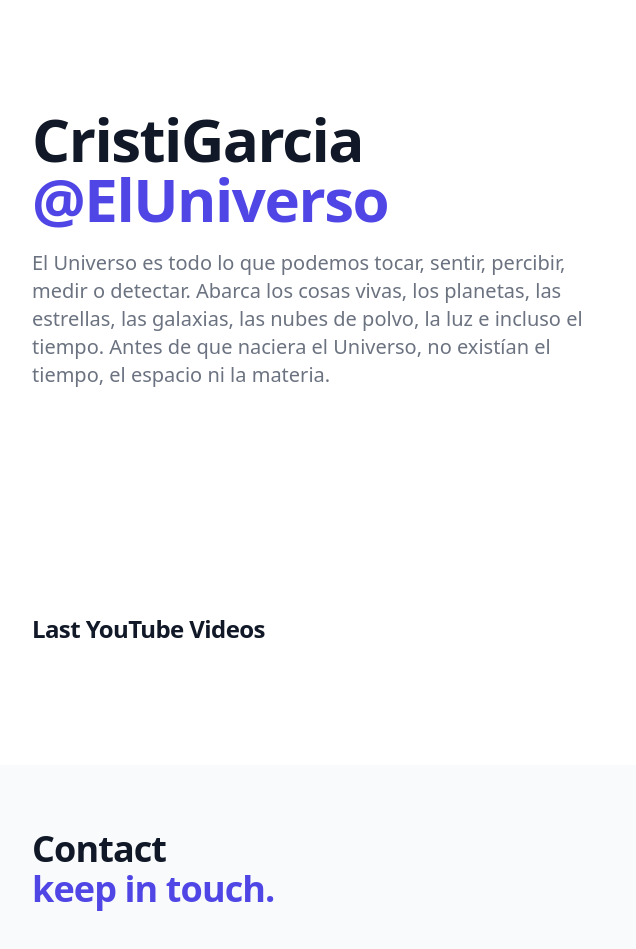
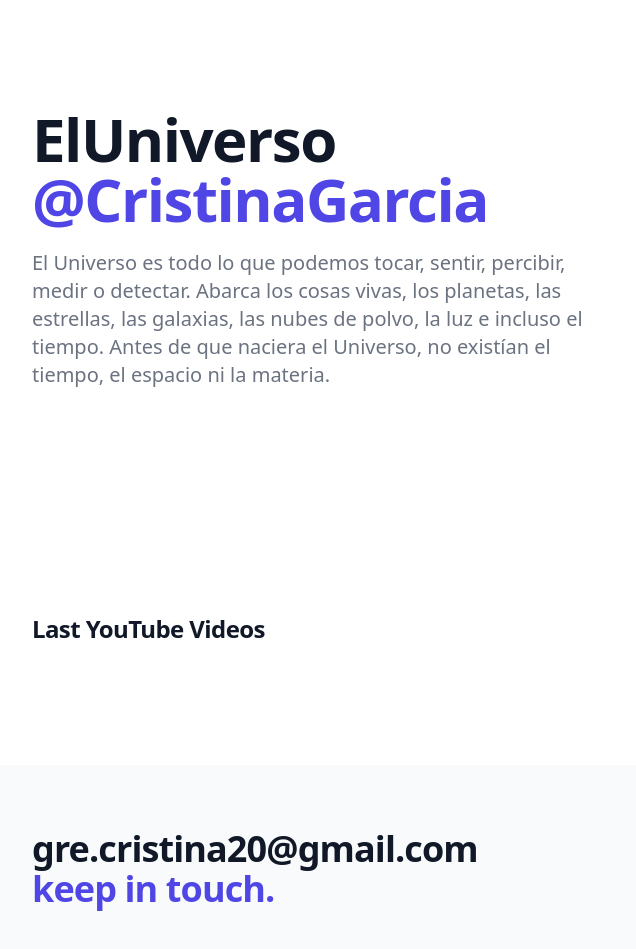
Before and after one commit to Cristina-Garcia/async-landing, a website: page src/index.html in a window 1280 px wide. Shown: the part 67-1016 px from the top of the page, 0-636 px from the left. Drawn offline with nearby package versions, Linux system fonts and the light colour scheme; no server answers.

Commit message:
cambios para deploy

```diff
--- a/src/assets/main.js
+++ b/src/assets/main.js
@@ -2,6 +2,7 @@
   "https://youtube-v31.p.rapidapi.com/search?channelId=UCjNevOFP-Kil0D9QAjNL-Jw&part=snippet%2Cid&order=date&maxResults=10";
 
 const content = null || document.getElementById("content");
+// console.log(content);
 
 const options = {
   method: "GET",
@@ -20,6 +21,7 @@
 (async () => {
   try {
     const videos = await fetchData(API);
+    // console.log(videos);
     let view = `
         ${videos.items
           .map(
@@ -40,20 +42,12 @@
       </div>
         `
           )
-          .slice(0, 4)
+          .slice(0, 5)
           .join("")}
         `;
     content.innerHTML = view;
+    console.log(view);
   } catch (error) {
     console.log(error);
   }
 })();
-
-/*fetch(
-  options
-)
-  .then((response) => response.json())
-  .then((response) => console.log(response))
-  .catch((err) => console.error(err));
-
-    // "https://youtube-v31.p.rapidapi.com/search?channelId=UCjNevOFP-Kil0D9QAjNL-Jw&part=snippet%2Cid&order=date&maxResults=10 */
--- a/src/index.html
+++ b/src/index.html
@@ -71,8 +71,10 @@
               <h1
                 class="text-4xl tracking-tight font-extrabold text-gray-900 sm:text-5xl md:text-6xl"
               >
-                <span class="block xl:inline">CristiGarcia</span>
-                <span class="block text-indigo-600 xl:inline">@ElUniverso</span>
+                <span class="block xl:inline">ElUniverso</span>
+                <span class="block text-indigo-600 xl:inline"
+                  >@CristinaGarcia</span
+                >
               </h1>
               <p
                 class="mt-3 text-base text-gray-500 sm:mt-5 sm:text-lg sm:max-w-xl sm:mx-auto md:mt-5 md:text-xl lg:mx-0"
@@ -106,19 +108,6 @@
           id="content"
         >
           <!-- content -->
-          <!-- <div class="group relative">
-            <div
-              class="w-full bg-gray-200 aspect-w-1 aspect-h-1 rounded-md overflow-hidden group-hover:opacity-75 lg:aspect-none"
-            >
-              <img src="" alt="" class="w-full" />
-            </div>
-            <div class="mt-4 flex justify-between">
-              <h3 class="text-sm text-gray-700">
-                <span aria-hidden="true" class="absolute inset-0"></span>
-                title
-              </h3>
-            </div>
-          </div> -->
         </div>
       </div>
     </div>
@@ -129,7 +118,7 @@
         <h2
           class="text-3xl font-extrabold tracking-tight text-gray-900 sm:text-4xl"
         >
-          <span class="block">Contact</span>
+          <span class="block">gre.cristina20@gmail.com</span>
           <span class="block text-indigo-600">keep in touch.</span>
         </h2>
         <div class="mt-8 flex lg:mt-0 lg:flex-shrink-0">
```
